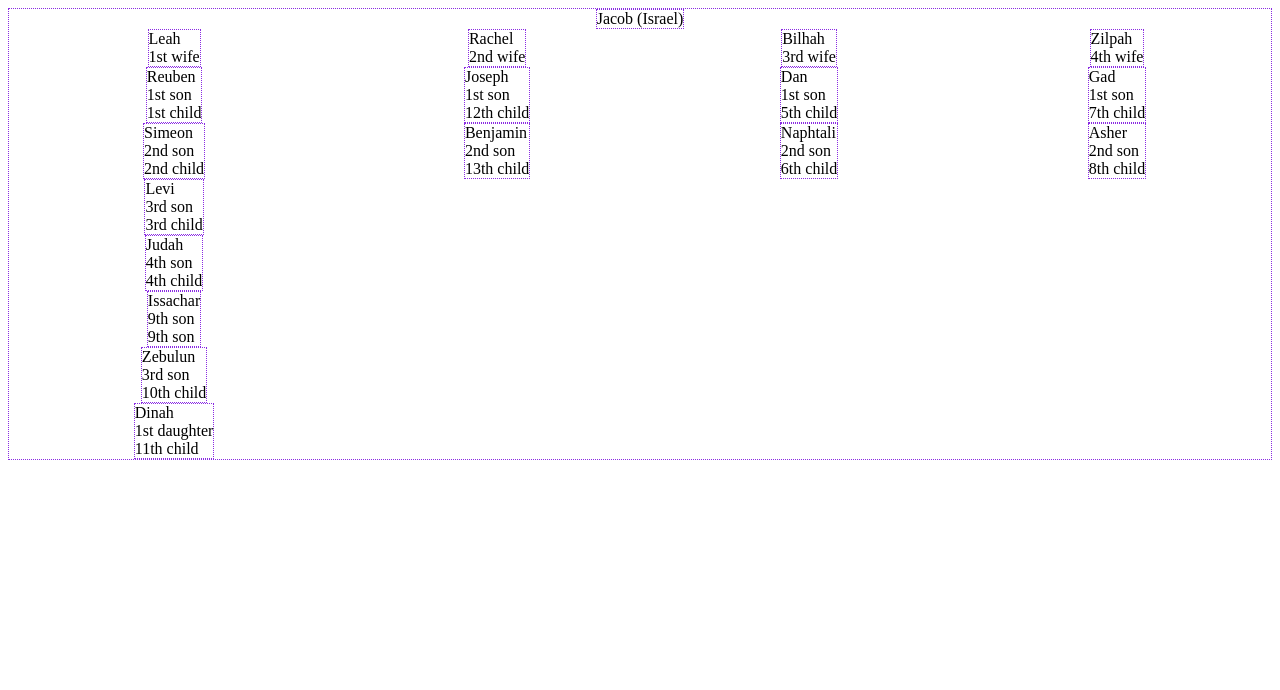
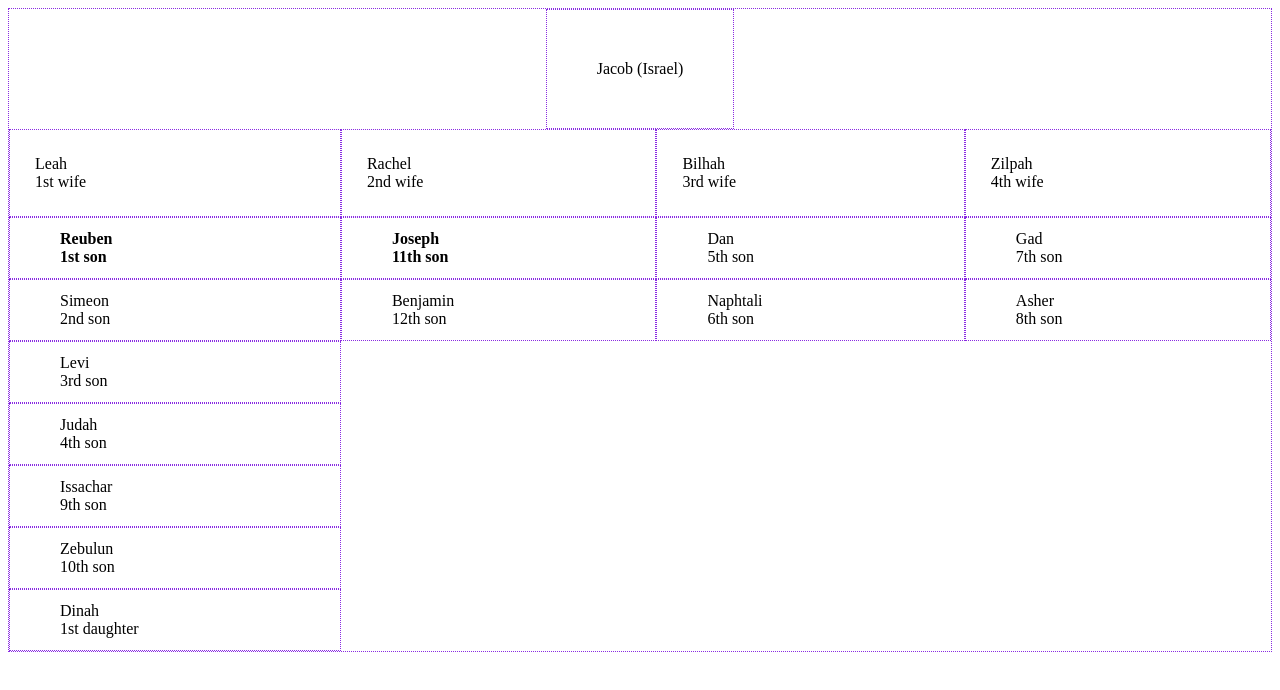
Before and after one commit to dannyvorton/12-patriarchs, an Angular app in the folder website-1.0/: page / in a window 1280 px wide. Shown: the top 690 px of the page. Built offline with nearby package versions, Linux system fonts and the light colour scheme.

Commit message:
improve family tree

```diff
--- a/website-1.0/src/app/family-tree/family-tree.component.css
+++ b/website-1.0/src/app/family-tree/family-tree.component.css
@@ -4,17 +4,10 @@ div {
     border-style: dotted;
 }
 
-@media only screen and (max-width: 480px) {
-    body {
-        background-color: yellow;
-    }
-}
-
 .grid-container {
     display: grid;
     grid-template-columns: auto auto auto auto;
-    grid-template-rows: auto;
-
+    grid-template-rows: auto auto auto auto auto auto auto auto auto;
     grid-template-areas:
         "Jacob       Jacob       Jacob       Jacob"
         "Leah        Rachel      Bilhah      Zilpah"
@@ -27,12 +20,23 @@ div {
         "Dinah       .           .           .";
 }
 
-.grid-item {
-    padding: 20px;
+.father {
+    padding: 50px;
+    justify-self: center;
 }
 
-.person {
-    justify-self: center;
+.mother {
+    padding: 25px;
+}
+
+.child {
+    padding-top: 12px;
+    padding-left: 50px;
+    padding-bottom: 12px;
+}
+
+.birthright {
+    font-weight: bold;
 }
 
 .jacob {
@@ -52,7 +56,7 @@ div {
 }
 
 .zilpah {
-    grid-area: Zilpah
+    grid-area: Zilpah;
 }
 
 .reuben {
--- a/website-1.0/src/app/family-tree/family-tree.component.html
+++ b/website-1.0/src/app/family-tree/family-tree.component.html
@@ -1,20 +1,20 @@
 <div class="grid-container">
-    <div class="jacob person">Jacob (Israel)</div>
-    <div class="leah person">Leah<br>1st wife</div>
-    <div class="rachel person">Rachel<br>2nd wife</div>
-    <div class="bilhah person">Bilhah<br>3rd wife</div>
-    <div class="zilpah person">Zilpah<br>4th wife</div>
-    <div class="reuben person">Reuben<br>1st son<br>1st child</div>
-    <div class="joseph person">Joseph<br>1st son<br>12th child</div>
-    <div class="dan person">Dan<br>1st son<br>5th child</div>
-    <div class="gad person">Gad<br>1st son<br>7th child</div>
-    <div class="simeon person">Simeon<br>2nd son<br>2nd child</div>
-    <div class="benjamin person">Benjamin<br>2nd son<br>13th child</div>
-    <div class="naphtali person">Naphtali<br>2nd son<br>6th child</div>
-    <div class="asher person">Asher<br>2nd son<br>8th child</div>
-    <div class="levi person">Levi<br>3rd son<br>3rd child</div>
-    <div class="judah person">Judah<br>4th son<br>4th child</div>
-    <div class="isaachar person">Issachar<br>9th son<br>9th son</div>
-    <div class="zebulon person">Zebulun<br>3rd son<br>10th child</div>
-    <div class="dinah person">Dinah<br>1st daughter<br>11th child</div>
+    <div class="jacob father">Jacob (Israel)</div>
+    <div class="leah mother">Leah<br>1st wife</div>
+    <div class="rachel mother">Rachel<br>2nd wife</div>
+    <div class="bilhah mother">Bilhah<br>3rd wife</div>
+    <div class="zilpah mother">Zilpah<br>4th wife</div>
+    <div class="reuben child birthright">Reuben<br>1st son</div>
+    <div class="joseph child birthright">Joseph<br>11th son</div>
+    <div class="dan child">Dan<br>5th son</div>
+    <div class="gad child">Gad<br>7th son</div>
+    <div class="simeon child">Simeon<br>2nd son</div>
+    <div class="benjamin child">Benjamin<br>12th son</div>
+    <div class="naphtali child">Naphtali<br>6th son</div>
+    <div class="asher child">Asher<br>8th son</div>
+    <div class="levi child">Levi<br>3rd son</div>
+    <div class="judah child">Judah<br>4th son</div>
+    <div class="isaachar child">Issachar<br>9th son</div>
+    <div class="zebulon child">Zebulun<br>10th son</div>
+    <div class="dinah child">Dinah<br>1st daughter</div>
 </div>
```
Lines whose indentation alone changed are shown as unchanged.
